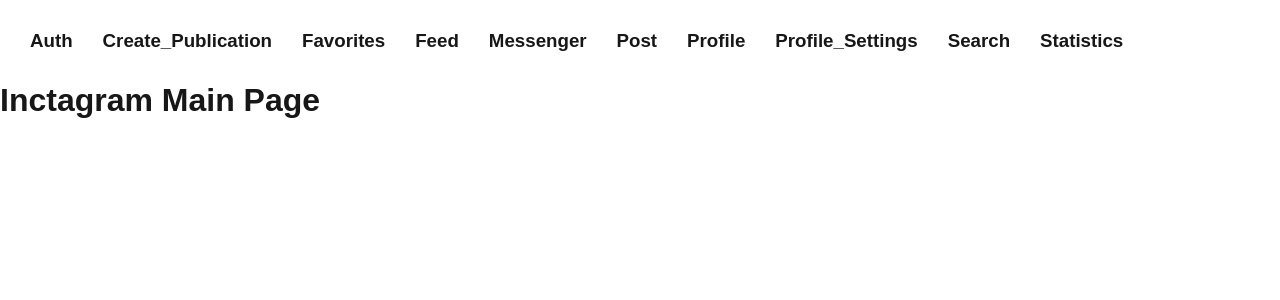
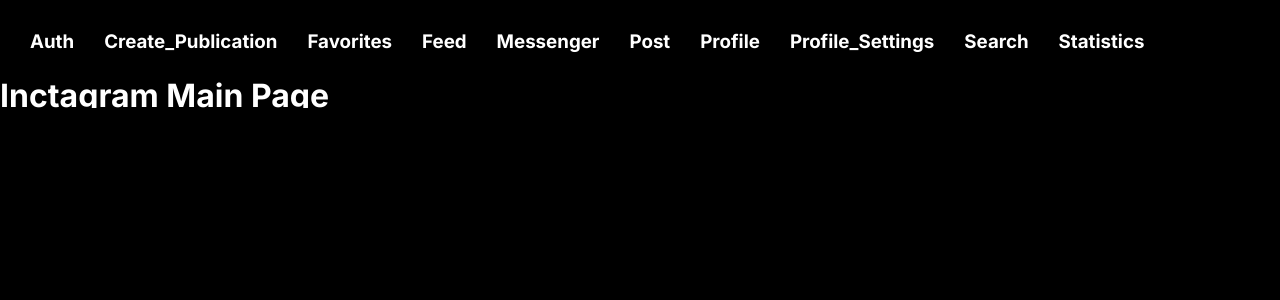
Before and after one commit to braznecstepan/inctagram, a Next.js app: page / in a window 1280 px wide. Shown: the top 300 px of the page. Built offline with nearby package versions, Linux system fonts and the light colour scheme.

Commit message:
chore/add _boilerplate.scss, _colors.scss , _typography.scss.

```diff
--- a/app/layout.tsx
+++ b/app/layout.tsx
@@ -1,21 +1,7 @@
 import type { Metadata } from 'next'
-
 import React from 'react'
-
-import { Geist, Geist_Mono } from 'next/font/google'
 import Link from 'next/link'
-
-import '@/app/globals.css'
-
-const geistSans = Geist({
-  variable: '--font-geist-sans',
-  subsets: ['latin'],
-})
-
-const geistMono = Geist_Mono({
-  variable: '--font-geist-mono',
-  subsets: ['latin'],
-})
+import '@/shared/ui/styles/index.scss'
 
 export const metadata: Metadata = {
   title: 'Create Next App',
@@ -42,7 +28,7 @@
 }>) {
   return (
     <html lang={'en'}>
-      <body className={`${geistSans.variable} ${geistMono.variable}`}>
+      <body>
         <header style={{ display: 'flex', gap: '30px', padding: '30px' }}>
           {pages.map(page => (
             <Link key={page} href={`/${page.toLowerCase()}`}>
--- a/src/app/globals.css
+++ /dev/null
@@ -1,43 +0,0 @@
-:root {
-  --background: #fff;
-  --foreground: #171717;
-}
-
-@media (prefers-color-scheme: dark) {
-  :root {
-    --background: #0a0a0a;
-    --foreground: #ededed;
-  }
-}
-
-html,
-body {
-  overflow-x: hidden;
-  max-width: 100vw;
-}
-
-body {
-  font-family: Arial, Helvetica, sans-serif;
-  -webkit-font-smoothing: antialiased;
-  -moz-osx-font-smoothing: grayscale;
-  color: var(--foreground);
-
-  background: var(--background);
-}
-
-* {
-  box-sizing: border-box;
-  margin: 0;
-  padding: 0;
-}
-
-a {
-  color: inherit;
-  text-decoration: none;
-}
-
-@media (prefers-color-scheme: dark) {
-  html {
-    color-scheme: dark;
-  }
-}
--- /dev/null
+++ b/src/shared/ui/styles/_boilerplate.scss
@@ -0,0 +1,40 @@
+@import 'https://fonts.googleapis.com/css2?family=Inter:ital,opsz,wght@0,14..32,100..900;1,14..32,100..900&display=swap';
+
+html,
+body {
+  overflow-x: hidden;
+  max-width: 100vw;
+}
+
+input,
+button,
+select,
+textarea,
+optgroup,
+option {
+  font-family: inherit;
+  font-size: inherit;
+  font-weight: inherit;
+  font-style: inherit;
+  color: inherit;
+}
+
+
+body {
+  font-family: var(--font-famil-primary), sans-serif;
+  line-height: var(--line-height-m);
+  color: var(--color-light-100);
+
+  background: var(--color-dark-900);
+}
+
+* {
+  box-sizing: border-box;
+  margin: 0;
+  padding: 0;
+}
+
+a {
+  color: inherit;
+  text-decoration: none;
+}
--- /dev/null
+++ b/src/shared/ui/styles/_colors.scss
@@ -0,0 +1,37 @@
+:root {
+  --color-accent-100: #73A5FF;
+  --color-accent-300: #4C8DFF;
+  --color-accent-500: #397DF6;
+  --color-accent-700: #2F68CC;
+  --color-accent-900: #234E99;
+
+  --color-succes-100: #80FFBF;
+  --color-succes-300: #22E584;
+  --color-succes-500: #14CC70;
+  --color-succes-700: #0F9954;
+  --color-succes-900: #0A6638;
+
+  --color-danger-100: #FF8099;
+  --color-danger-300: #F23D61;
+  --color-danger-500: #CC1439;
+  --color-danger-700: #990F2b;
+  --color-danger-900: #660A1D;
+
+  --color-warning-100: #FFD073;
+  --color-warning-300: #E5AC39;
+  --color-warning-500: #D99000;
+  --color-warning-700: #996600;
+  --color-warning-900: #664400;
+
+  --color-dark-100: #4C4C4C;
+  --color-dark-300: #333333;
+  --color-dark-500: #171717;
+  --color-dark-700: #0D0D0D;
+  --color-dark-900: #000000;
+
+  --color-light-100: #FFFFFF;
+  --color-light-300: #F7FBFF;
+  --color-light-500: #EDF3FA;
+  --color-light-700: #D5DAE0;
+  --color-light-900: #8D9094;
+}
--- /dev/null
+++ b/src/shared/ui/styles/_typography.scss
@@ -0,0 +1,20 @@
+:root {
+
+  --font-famil-primary: "Inter";
+
+  --line-height-s: 16px;
+  --line-height-m: 24px;
+  --line-height-l: 36px;
+
+  --font-size-xs: 0.75rem;
+  --font-size-s: 0.875rem;
+  --font-size-m: 1rem;
+  --font-size-l: 1.125rem;
+  --font-size-xl: 1.25rem;
+  --font-size-xxl: 1.625rem;
+
+  --font-weight-400: 400;
+  --font-weight-500: 500;
+  --font-weight-600: 600;
+  --font-weight-700: 700;
+}
--- /dev/null
+++ b/src/shared/ui/styles/index.scss
@@ -0,0 +1,3 @@
+@forward "colors";
+@forward "typography";
+@forward "boilerplate";
```
Also changed, not shown: src/shared/ui/styles/_variables.scss (added).
